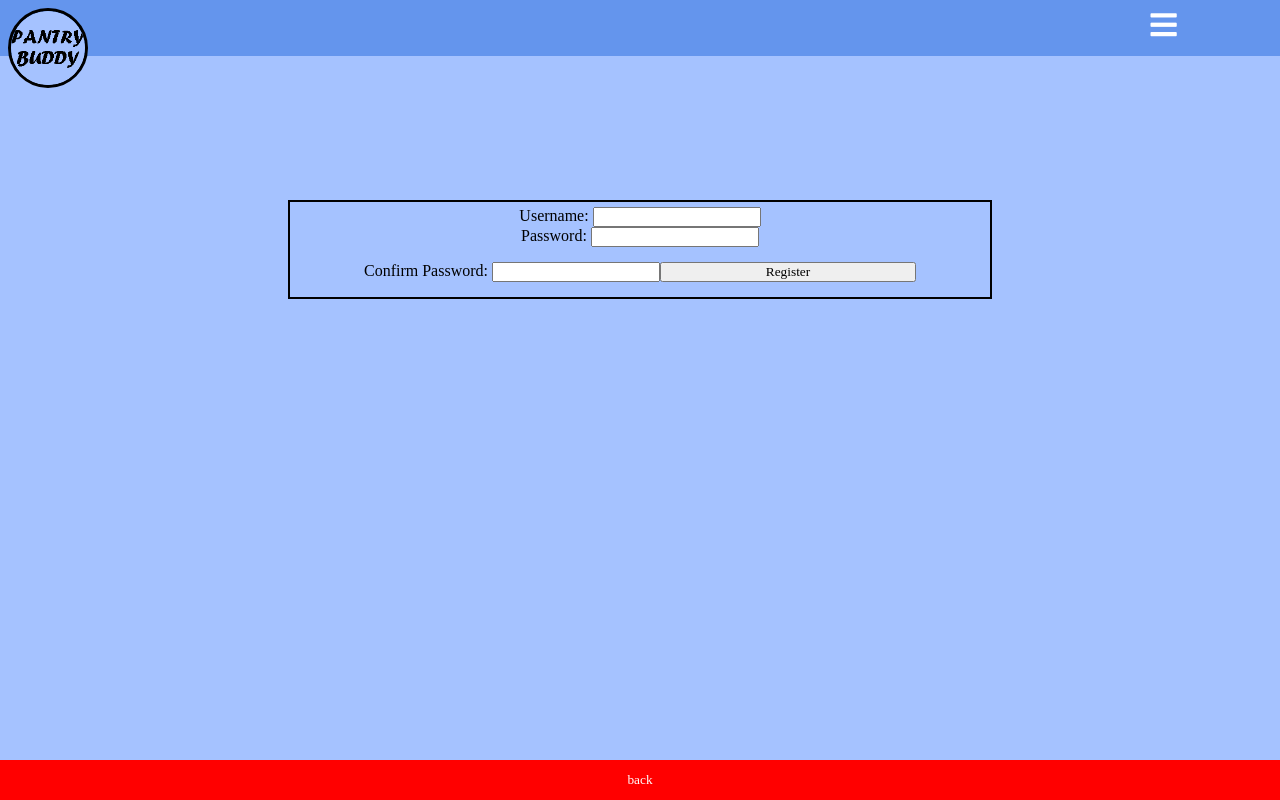
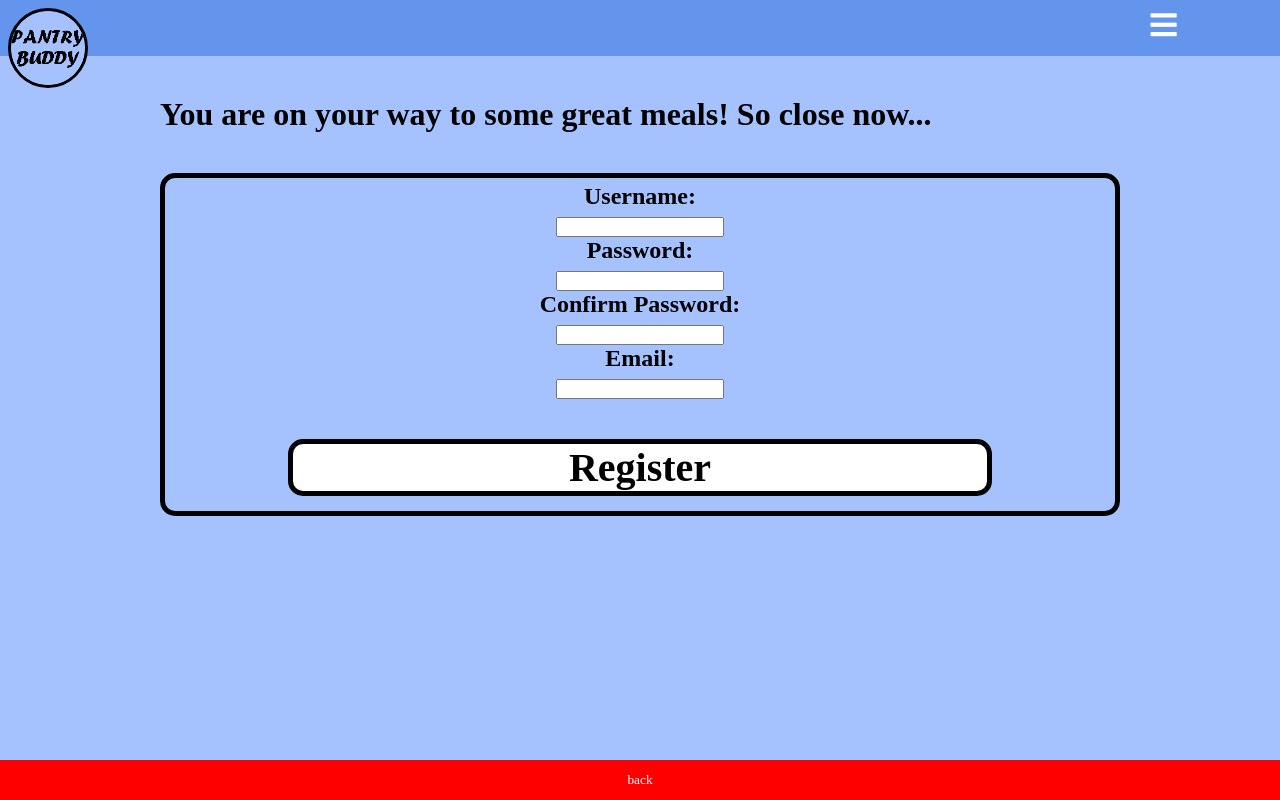
Before and after one commit to omegacoo/Recipe_me, a React (Create React App) app: page /register in a window 1280 px wide. Built offline with nearby package versions, Linux system fonts and the light colour scheme; no server answers; a web font is replaced by a local one.

Commit message:
registration page redesigned

```diff
--- a/src/components/Header/Header.css
+++ b/src/components/Header/Header.css
@@ -29,7 +29,7 @@
 
 .popup {
     z-index: 1;
-    background-color: white;
+    background-color: #6495ED;
     color: black;
     border: 5px solid black;
     border-radius: 15px;;
@@ -59,8 +59,8 @@
     border: 2px solid black;
     border-radius: 15px;
     padding: 1vh;
-    background-color: #6495ED;
-    color: white;
+    background-color: white;
+    font-weight: bold;
 }
 
 .closePopup {
@@ -80,10 +80,11 @@
     width: 50%;
     margin-left: auto;
     margin-right: auto;
-    background-color: #6495ED;
+    background-color: white;
     border: 2px solid black;
     border-radius: 15px;
     padding: 1vh;
+    font-weight: bold;
 }
 
 .hamburger {
--- a/src/components/Register/Register.css
+++ b/src/components/Register/Register.css
@@ -1,15 +1,37 @@
+.Register_title {
+    margin-top: 5vh;
+    width: 75vw;
+    margin-left: auto;
+    margin-right: auto;
+}
+
 .Register {
-    border: 2px solid black;
-    width: 55vw;
+    border: 5px solid black;
+    border-radius: 15px;
+    width: 75vw;
     text-align: center;
     padding: 5px;
     padding-bottom: 15px;
     margin-left: auto;
     margin-right: auto;
-    margin-top: 18vh;
+    margin-top: 5vh;
+    font-size: 3vh;
+    font-weight: bold;
 }
 
 .Register button {
-    margin-top: 15px;
-    width: 20vw;
+    margin-left: auto;
+    margin-right: auto;
+    display: block;
+    border: 5px solid black;
+    background-color: white;
+    border-radius: 15px;
+    width: 55vw;
+    text-align: center;
+    margin-left: auto;
+    margin-right: auto;
+    margin-top: 5vh;
+    text-decoration: none;
+    font-size: 5vh;
+    font-weight: bolder;
 }
--- a/src/components/Register/Register.js
+++ b/src/components/Register/Register.js
@@ -6,7 +6,8 @@ export default class Register extends React.Component {
     state = {
         username: '',
         password: '',
-        confirmPassword: ''
+        confirmPassword: '',
+        email: ''
     };
 
     handleUsernameChange = e => {
@@ -27,43 +28,68 @@ export default class Register extends React.Component {
         });
     };
 
+    handleEmailChange = e => {
+        this.setState({
+            email: e.target.value
+        });
+    };
+
     handleSubmit = e => {
         e.preventDefault();
+        console.log('implement registration!');
     };
 
     render(){
         return(
+            <>
+                <h1 className='Register_title'>You are on your way to some great meals! So close now...</h1>
                 <form
                     className='Register'
                     onSubmit={this.handleSubmit}
                 >
                     <label htmlFor='Register_username'>Username: </label>
+                    <br/>
                     <input
                         className='Register_username'
                         type='text'
                         value={this.state.username}
                         onChange={this.handleUsernameChange}
-                /><br/>
+                    />
+                    <br/>
                     <label htmlFor='Register_password'>Password: </label>
+                    <br/>
                     <input
                         className='Register_password'
                         type='password'
                         value={this.state.password}
                         onChange={this.handlePasswordChange}
-                /><br/>
+                    />
+                    <br/>
                     <label htmlFor='Register_confirmPassword'>Confirm Password: </label>
+                    <br/>
                     <input
                         className='Register_confirmPassword'
                         type='password'
                         value={this.state.confirmPassword}
                         onChange={this.handleConfirmPasswordChange}
                     />
+                    <br/>
+                    <label htmlFor='Register_email'>Email: </label>
+                    <br/>
+                    <input
+                        className='Register_email'
+                        type='email'
+                        value={this.state.email}
+                        onChange={this.handleEmailChange}
+                    />
+                    <br/>
                     <button
                         type='submit'
                     >
                         Register
                     </button>
                 </form>
+            </>
         );
     };
 };
```
Also changed, not shown: 1 other file (tests, documents, lock files or other folders). Lines whose indentation alone changed are shown as unchanged.
